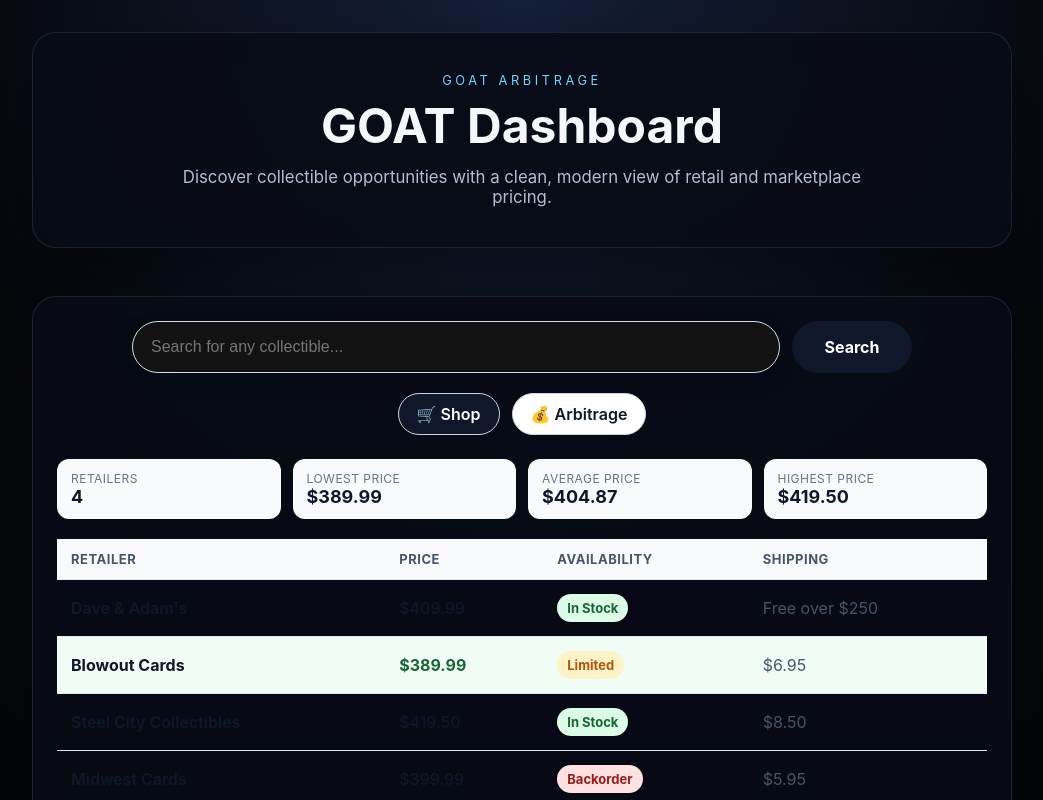
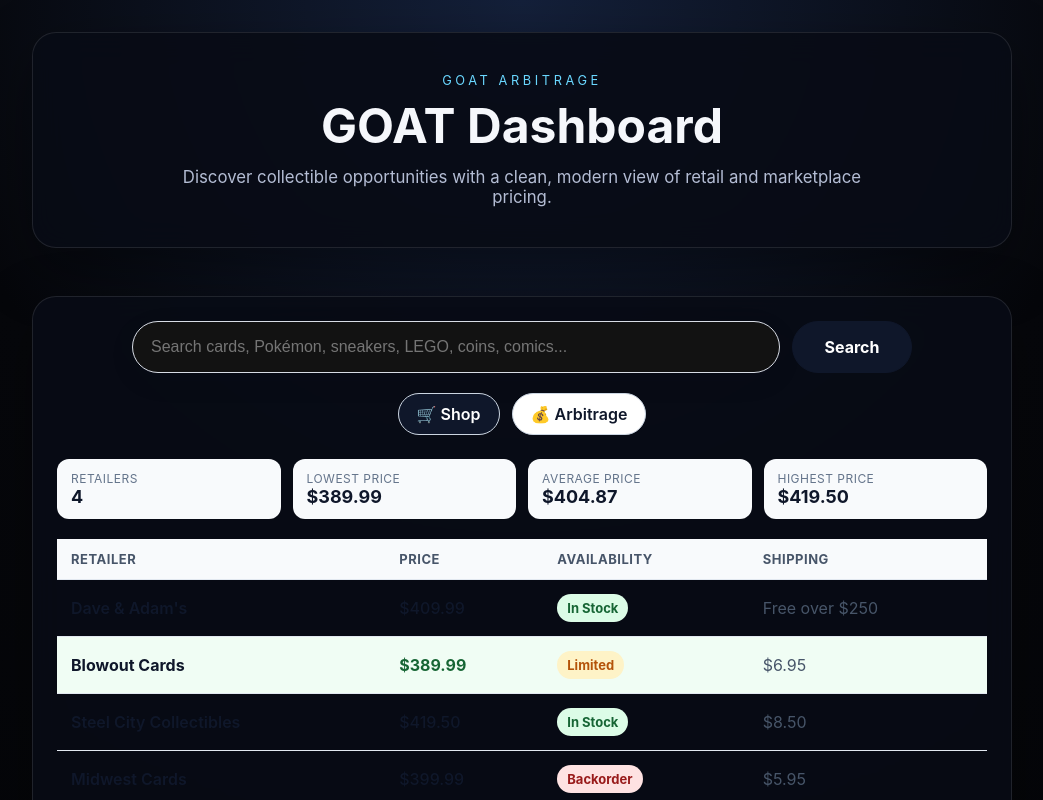
Before and after one commit to andytflynn-maker/GOAT-Arbitrage, a Next.js app: page / in a window 1280 px wide. Shown: the top 800 px of the page, without its empty margins (118-1161 px from the left). Built offline with nearby package versions, Linux system fonts and the light colour scheme.

Commit message:
Add GOAT vision statement

```diff
--- a/app/page.tsx
+++ b/app/page.tsx
@@ -146,7 +146,7 @@
               name="q"
               value={query}
               onChange={(event) => setQuery(event.target.value)}
-              placeholder="Search for any collectible..."
+              placeholder="Search cards, Pokémon, sneakers, LEGO, coins, comics..."
               style={{
                 flex: 1,
                 padding: '16px 18px',
```
Also changed, not shown: 1 other file (tests, documents, lock files or other folders).
